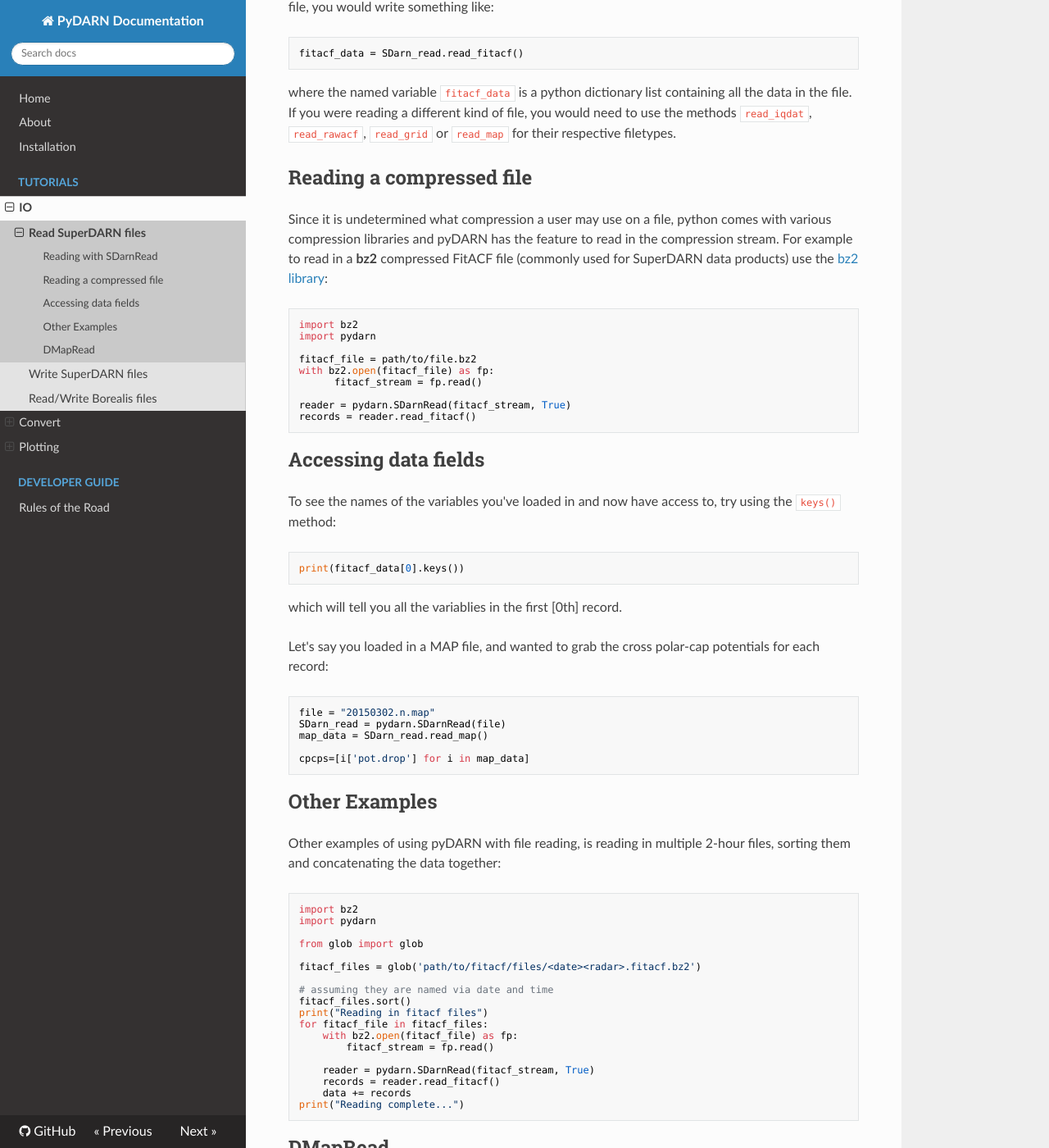
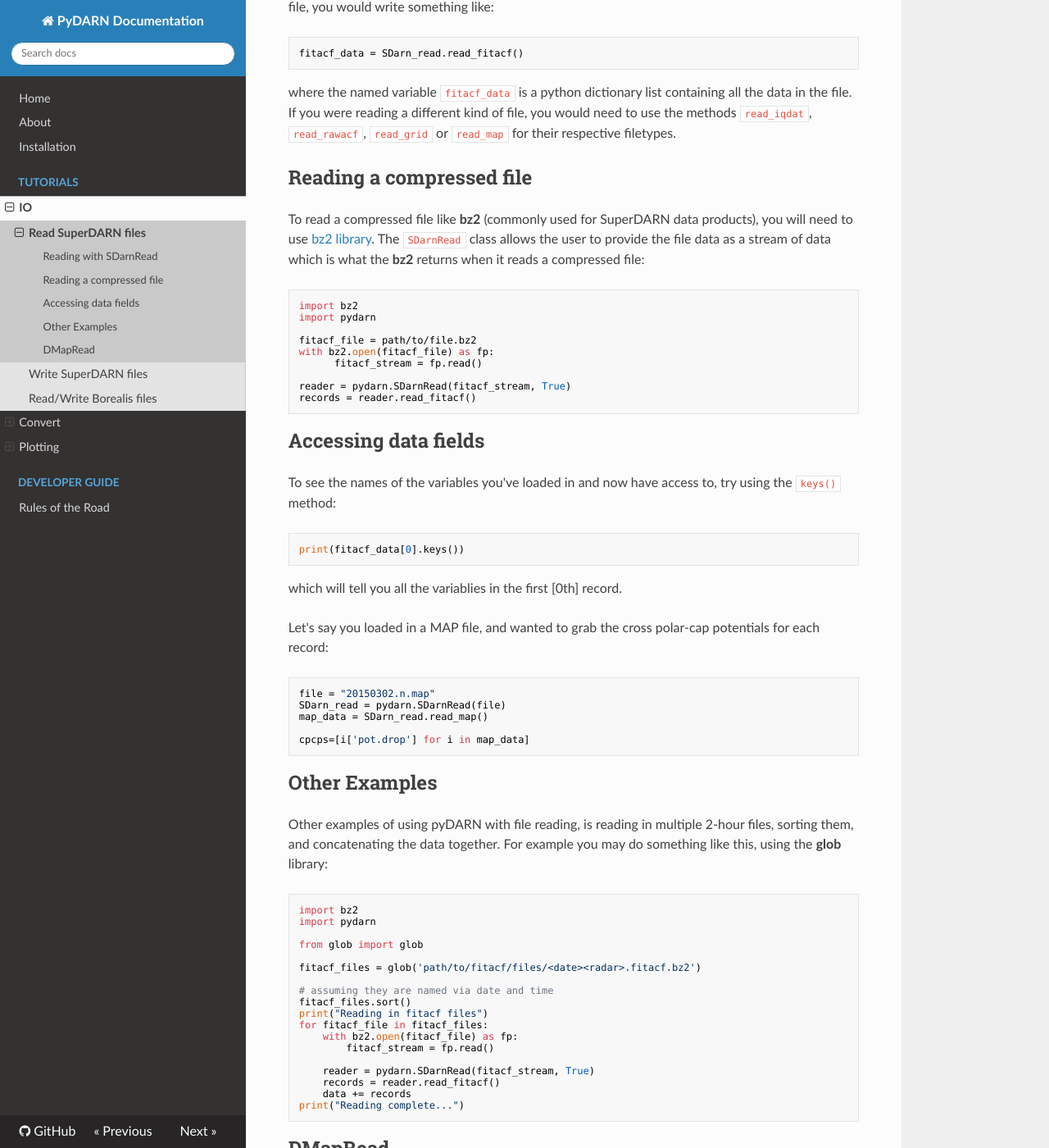
Before and after one commit to SuperDARN/pydarn, an MkDocs documentation site: the page built from docs/user/SDarnRead.md, in a window 1280 px wide and 1400 px high, scrolled down 655 px. Shown: the whole window at 82% size. Built offline with MkDocs 1.6.1, drawn with Linux system fonts in a browser that asks for light colours; nearby versions of some CDN libraries; some of the changed text lies outside the part shown.

Commit message:
fixed some typos

````diff
--- a/docs/user/SDarnRead.md
+++ b/docs/user/SDarnRead.md
@@ -11,7 +11,7 @@ Types of files used by SuperDARN which are usually accessed in DMap format are:
 - GRID/GRD
 - MAP
 
-This tutorial will focus on reading in DMap structured files using Pydarn, including how to access common data fields.
+This tutorial will focus on reading in DMap structured files using Pydarn, including how to read compressed files and access common data fields.
 
 ## Reading with SDarnRead
 
@@ -31,8 +31,9 @@ fitacf_data = SDarn_read.read_fitacf()
 where the named variable `fitacf_data` is a python dictionary list containing all the data in the file. If you were reading a different kind of file, you would need to use the methods `read_iqdat`, `read_rawacf`, `read_grid` or `read_map` for their respective filetypes.
 
 ## Reading a compressed file
-Since it is undetermined what compression a user may use on a file, python comes with various compression libraries and pyDARN has the feature to read in the compression stream.
-For example to read in a **bz2** compressed FitACF file (commonly used for SuperDARN data products) use the [bz2 library](https://docs.python.org/3/library/bz2.html):
+
+To read a compressed file like **bz2** (commonly used for SuperDARN data products), you will need to use [bz2 library](https://docs.python.org/3/library/bz2.html).
+The `SDarnRead` class allows the user to provide the file data as a stream of data which is what the **bz2** returns when it reads a compressed file:
 ```python
 import bz2
 import pydarn
@@ -61,7 +62,10 @@ map_data = SDarn_read.read_map()
 cpcps=[i['pot.drop'] for i in map_data]
 ```
 ## Other Examples
-Other examples of using pyDARN with file reading, is reading in multiple 2-hour files, sorting them and concatenating the data together:
+
+Other examples of using pyDARN with file reading, is reading in multiple 2-hour files, sorting them, and concatenating the data together.
+For example you may do something like this, using the **glob** library:
+
 ```python
 import bz2
 import pydarn
````
